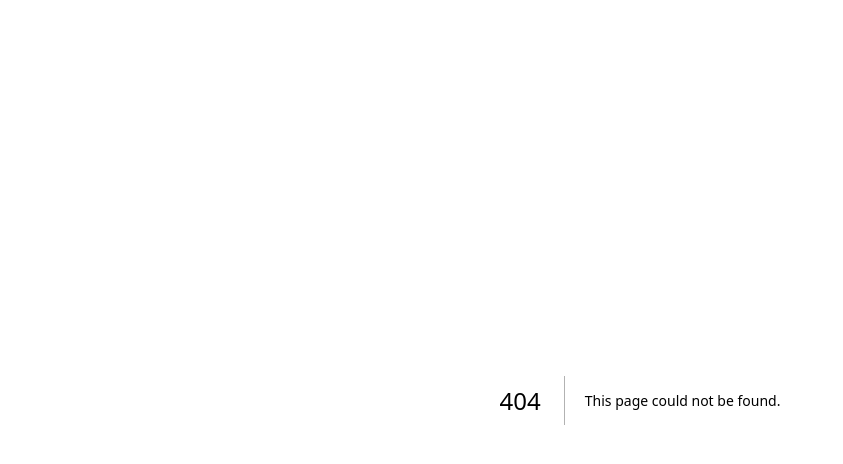
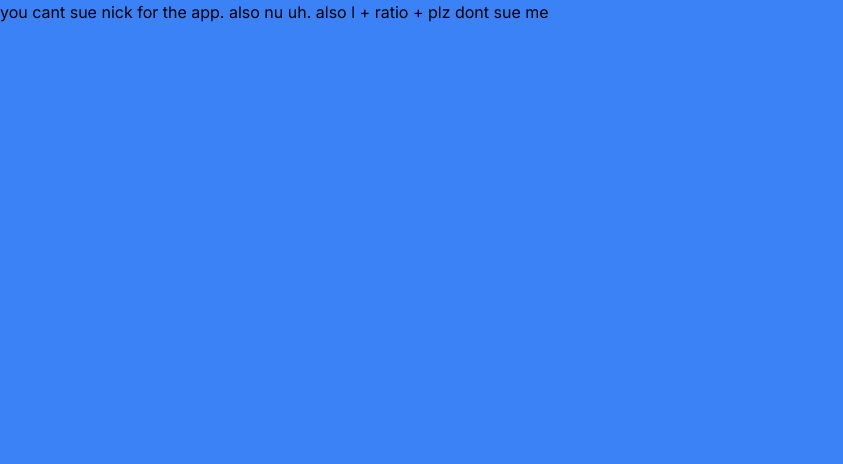
Before and after one commit to nick-leslie/onlyFish, a Next.js app: page /termsofservice in a window 1280 px wide. Before the commit this address had no page. Shown: the top 464 px of the page, without its empty margins (0-843 px from the left). Built offline with nearby package versions, Linux system fonts and the light colour scheme; what tailwindcss-animated would draw is missing.

Commit message:
the legal update

```diff
--- a/src/app/components/profile/Profile.tsx
+++ b/src/app/components/profile/Profile.tsx
@@ -1,5 +1,5 @@
 "use client"
-import {fish} from "@/app/api/fish/route";
+import {fish} from "@/app/api/fish/[id]/route";
 import {randomIntFromInterval} from "@/app/random";
 import Image from "next/image";
 import heartIcon from "../../../../public/Heart.svg"
--- a/src/app/page.tsx
+++ b/src/app/page.tsx
@@ -3,6 +3,7 @@ import {Suspense} from "react";
 import {ProfileLoading} from "@/app/components/profile/ProfileLoading";
 import {Profile} from "@/app/components/profile/Profile";
 import ProfileLoader from "@/app/components/profile/profileLoader";
+import Link from 'next/link';
 
 export default function Home() {
   return (
@@ -12,6 +13,7 @@ export default function Home() {
             <h1 className={"text-5xl font-bold text-blue-900"}>Fish</h1>
         </div>
         <Profile></Profile>
+        <Link href={"/termsofservice"}>terms of service</Link>
     </div>
   )
 }
--- /dev/null
+++ b/src/app/termsofservice/page.tsx
@@ -0,0 +1,3 @@
+export default function Page() {
+    return(<h1>you cant sue nick for the app. also nu uh. also l + ratio + plz dont sue me </h1>)
+}
```
